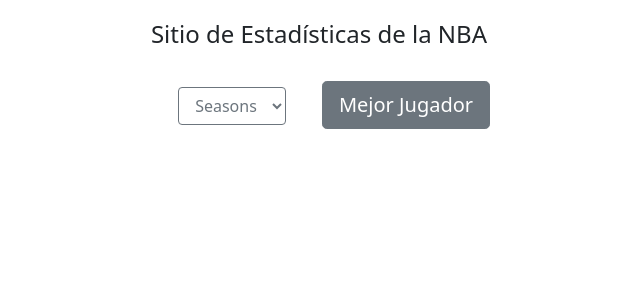
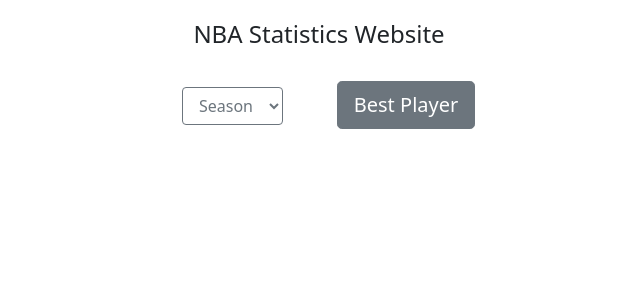
Before and after one commit to dafne25190/nbaClueTestApp, a Flask app: page /best_player in a window 1280 px wide. Shown: the part 56-356 px from the top of the page, without its empty margins (321-961 px from the left). Run offline with Flask 2, Linux system fonts and the light colour scheme.

Commit message:
Add image in Readme and change some text in layouts

```diff
--- a/templates/best_player.html
+++ b/templates/best_player.html
@@ -9,7 +9,7 @@
                 <div class="col-md-6 " style="float: left; margin-top: 6px;">
                     <div class="d-flex align-items-center justify-content-center">
                         <select class="btn btn-outline-secondary dropdown-toggle align-items-center" name="seasons">
-                            <option value="" selected disabled="disabled" default="true">Seasons</option>
+                            <option value="" selected disabled="disabled" default="true">Season</option>
                             {% for season in seasons %}
                             <option value="{{season}}">{{season}}</option>
                             {% endfor %}
@@ -18,7 +18,7 @@
                 </div>
                 <div class="col-md-6 " style="float: right;">
                     <div class="d-flex align-items-center justify-content-center pd-8">
-                        <input type="submit" action="loadBP" value="Mejor Jugador"
+                        <input type="submit" action="loadBP" value="Best Player"
                             class="btn btn-secondary btn-lg pd-4"></input>
                     </div>
                 </div>
@@ -33,8 +33,8 @@
             <table class="table">
                 <thead class="thead-dark">
                     <tr>
-                        <th scope="col">Semana</th>
-                        <th scope="col">Jugador</th>
+                        <th scope="col">Week</th>
+                        <th scope="col">Player</th>
                     </tr>
                 </thead>
                 <tbody>
--- a/templates/index.html
+++ b/templates/index.html
@@ -8,7 +8,7 @@
         <div class="col-md-4"> </div>
         <div class="col-md-4 d-flex justify-content-center">
             <form method="post" action="/">
-                <input type="submit" action="createDB" value="Create Data Base" class="btn btn-secondary btn-lg "></input>
+                <input type="submit" action="createDB" value="Create Database" class="btn btn-secondary btn-lg "></input>
             </form>
             {% with messages = get_flashed_messages()%}
                 {% if messages %}
--- a/templates/layout.html
+++ b/templates/layout.html
@@ -15,7 +15,7 @@
         <div class="col-md-4">
         </div>
         <div class="col-md-4 d-flex justify-content-center">
-            <h4 class="d-flex justify-content-center"">Sitio de Estadísticas de la NBA</h4>
+            <h4 class="d-flex justify-content-center"">NBA Statistics Website</h4>
       </div>
       <div class=" col-md-4">
         </div>
--- a/templates/prediction.html
+++ b/templates/prediction.html
@@ -11,7 +11,7 @@
                 <div class="row " style=" margin-bottom: 20px;">
                     <div class="col-md-6" style="float: left;">
                         <select class="btn btn-outline-secondary dropdown-toggle" name="home_team">
-                            <option value="" selected disabled="disabled" default="true">Equipo Local</option>
+                            <option value="" selected disabled="disabled" default="true">Home Club</option>
                             {% for team in all_teams %}
                             <option value="{{team[0]}}">{{team[1]}}</option>
                             {% endfor %}
@@ -19,7 +19,7 @@
                     </div>
                     <div class="col-md-6" style="float: right">
                         <select class="btn btn-outline-secondary dropdown-toggle" name="away_team">
-                            <option value="" selected disabled="disabled" default="true">Equipo Visitador</option>
+                            <option value="" selected disabled="disabled" default="true">Visitor</option>
                             {% for team in all_teams %}
                             <option value="{{team[0]}}">{{team[1]}}</option>
                             {% endfor %}
@@ -28,7 +28,7 @@
                 </div>
 
                 <div class="row">
-                    <input type="submit" action="loadWinner" value="Equipo Ganador"
+                    <input type="submit" action="loadWinner" value="WINNING TEAM"
                         class="btn btn-secondary btn-lg pd-4"></input>
                 </div>
             </form>
```
Also changed, not shown: utils/db.py (+0 -8 lines), README.md (added), image/BestPlayer1.JPG (added), image/BestPlayer2.JPG (added), image/Home.JPG (added), image/Prediction1.JPG (added), image/Prediction2.JPG (added).
